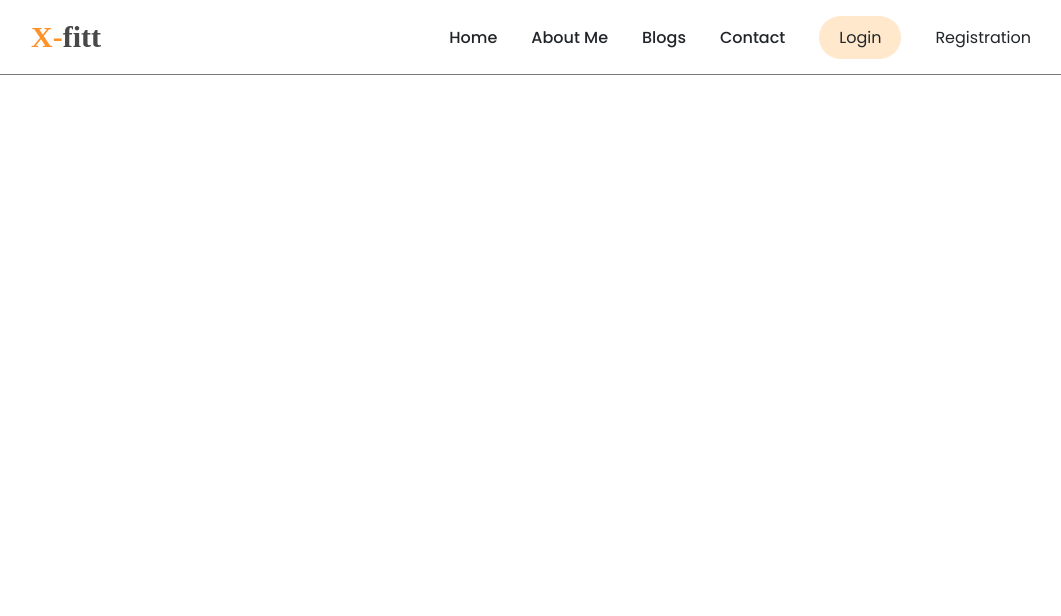
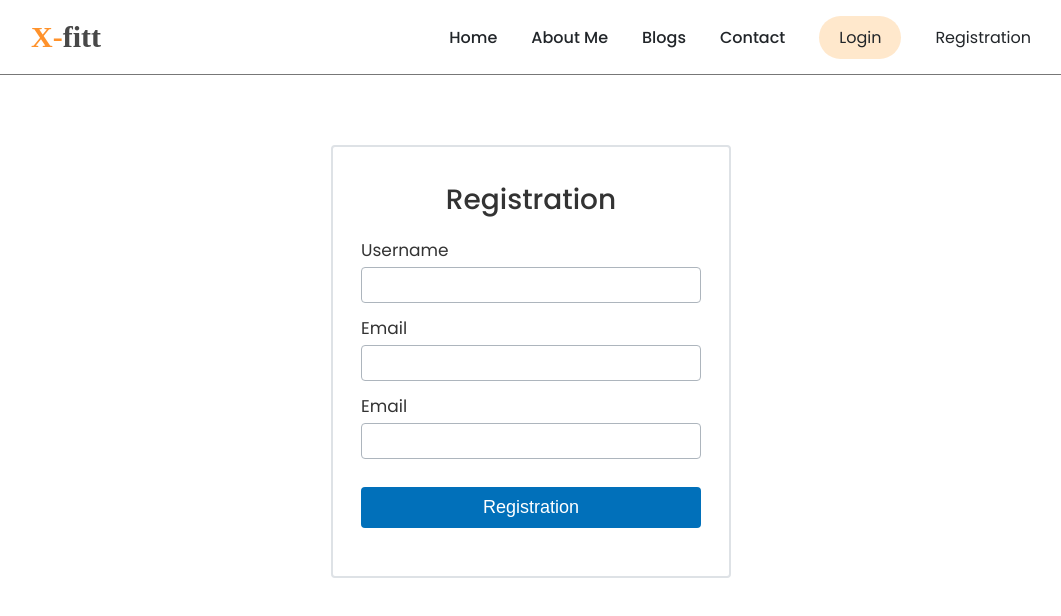
Before and after one commit to habiburrahman26/gym-trainer, a React (Create React App) app: page /registration in a window 1280 px wide. Shown: the top 616 px of the page, without its empty margins (109-1170 px from the left). Built offline with nearby package versions, Linux system fonts and the light colour scheme; a web font is replaced by a local one.

Commit message:
add login and registration page

```diff
--- a/src/App.js
+++ b/src/App.js
@@ -1,4 +1,6 @@
 import { Route, Routes } from 'react-router-dom';
+import Login from './components/Login/Login';
+import Registration from './components/Registration/Registration';
 import Header from './Layout/Header';
 import Home from './pages/Home';
 
@@ -8,6 +10,8 @@ function App() {
       <Header />
       <Routes>
         <Route path="/" element={<Home />} />
+        <Route path="/login" element={<Login />} />
+        <Route path="/registration" element={<Registration />} />
       </Routes>
     </div>
   );
--- /dev/null
+++ b/src/components/Login/Login.css
@@ -0,0 +1,145 @@
+.form-control {
+  width: 400px;
+  border: 2px solid #dee2e6;
+  margin: 70px auto;
+  padding: 16px 28px;
+  border-radius: 4px;
+  color: #333;
+}
+
+.heading {
+  font-size: 28px;
+  text-align: center;
+  margin-top: 16px;
+  margin-bottom: 16px;
+  font-weight: 500;
+}
+
+.form-control label {
+  margin-bottom: 4px;
+  display: inline-block;
+  font-size: 17px;
+}
+
+.form-control input {
+  display: block;
+  font-size: 16px;
+  width: 100%;
+  padding: 8px 10px;
+  border-radius: 4px;
+  border: 1px solid #adb5bd;
+}
+
+.form-control input:focus {
+  outline: none;
+  border: 1px solid #2790d6;
+}
+
+.form-control input::placeholder {
+  font-size: 14px;
+}
+
+.input-control {
+  margin-bottom: 12px;
+}
+
+.btn-login {
+  border: none;
+  padding: 10px 20px;
+  width: 100%;
+  background-color: #0170ba;
+  color: #fff;
+  font-size: 18px;
+  border-radius: 4px;
+  cursor: pointer;
+  margin-top: 16px;
+  margin-bottom: 32px;
+  transition: all 0.2s;
+}
+
+.btn-login:hover {
+  background-color: #2790d6;
+}
+
+.social-meadia-signin {
+  display: flex;
+  justify-content: center;
+  gap: 10px;
+  margin-top: 15px;
+}
+
+.social-meadia-signin button {
+  border: none;
+  background-color: #fff;
+  cursor: pointer;
+}
+
+.social-meadia-signin img:hover {
+  filter: brightness(1.2);
+}
+
+.social-meadia-signin img {
+  width: 30px;
+  height: 30px;
+
+  filter: ;
+}
+
+.line-break {
+  display: flex;
+  align-items: center;
+  gap: 5px;
+  color: #676a6d;
+}
+
+.line {
+  border-top: 1px solid #cbced0;
+  width: 50%;
+}
+
+.forgot-password {
+  border: none;
+  background-color: #fff;
+  text-decoration: underline;
+  font-size: 15px;
+  color: #333;
+  margin-top: 6px;
+  float: right;
+  cursor: pointer;
+}
+
+.sign-page {
+  display: flex;
+  margin-top: 30px;
+  justify-content: center;
+  align-items: center;
+  gap: 5px;
+  margin-bottom: 10px;
+}
+
+.sign-page a {
+  color: #0170ba;
+  font-size: 17px;
+}
+
+.error-text {
+  color: #ff6b6b;
+}
+
+.logout {
+  border: none;
+  padding: 8px 16px;
+  background-color: #a1b1bc;
+  color: #fff;
+  font-size: 16px;
+  border-radius: 4px;
+  cursor: pointer;
+  margin-top: 16px;
+  margin-bottom: 32px;
+  transition: all 0.2s;
+}
+
+input.invalid {
+  border: 1px solid #ff6b6b;
+  background-color: #fff5f5;
+}
--- /dev/null
+++ b/src/components/Login/Login.js
@@ -0,0 +1,25 @@
+import React from 'react';
+import './Login.css';
+
+const Login = () => {
+  return (
+    <form className="form-control">
+      <h1 className="heading">Login</h1>
+      <div className="input-control">
+        <label htmlFor="email">Email</label>
+        <input type="email" name="email" id="email" />
+        <p className="error-text"></p>
+      </div>
+      <div className="input-control">
+        <label htmlFor="email">Email</label>
+        <input type="email" name="email" id="email" />
+        <p className="error-text"></p>
+      </div>
+      <div>
+          <button className="btn-login">Login</button>
+      </div>
+    </form>
+  );
+};
+
+export default Login;
--- /dev/null
+++ b/src/components/Registration/Registration.js
@@ -0,0 +1,26 @@
+import React from 'react';
+
+const Registration = () => {
+  return (
+    <form className="form-control">
+      <h1 className="heading">Registration</h1>
+      <div className="input-control">
+        <label htmlFor="username">Username</label>
+        <input type="text" name="username" id="username" />
+      </div>
+      <div className="input-control">
+        <label htmlFor="email">Email</label>
+        <input type="email" name="email" id="email" />
+      </div>
+      <div className="input-control">
+        <label htmlFor="email">Email</label>
+        <input type="email" name="email" id="email" />
+      </div>
+      <div>
+        <button className="btn-login">Registration</button>
+      </div>
+    </form>
+  );
+};
+
+export default Registration;
```
